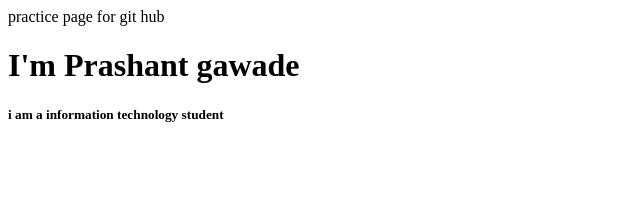
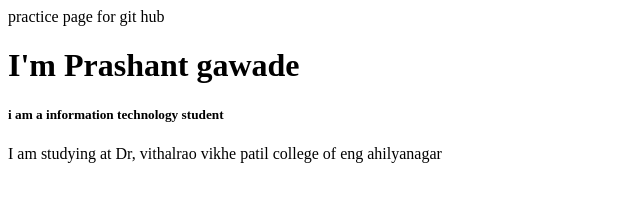
Before and after one commit to PRASHANT200320/first-repo, a plain HTML site: page index.html in a window 1280 px wide. Shown: the whole page, without its empty margins (0-640 px from the left). Drawn offline with Linux system fonts and the light colour scheme.

Commit message:
first repo paragraph

```diff
--- a/index.html
+++ b/index.html
@@ -9,5 +9,8 @@
     practice page for git hub
     <h1>I'm Prashant gawade</h1>
     <h5>i am a information technology student </h5>
+
+    <p>I am studying at Dr, vithalrao vikhe patil college of eng ahilyanagar</p>
+
 </body>
 </html>
```
